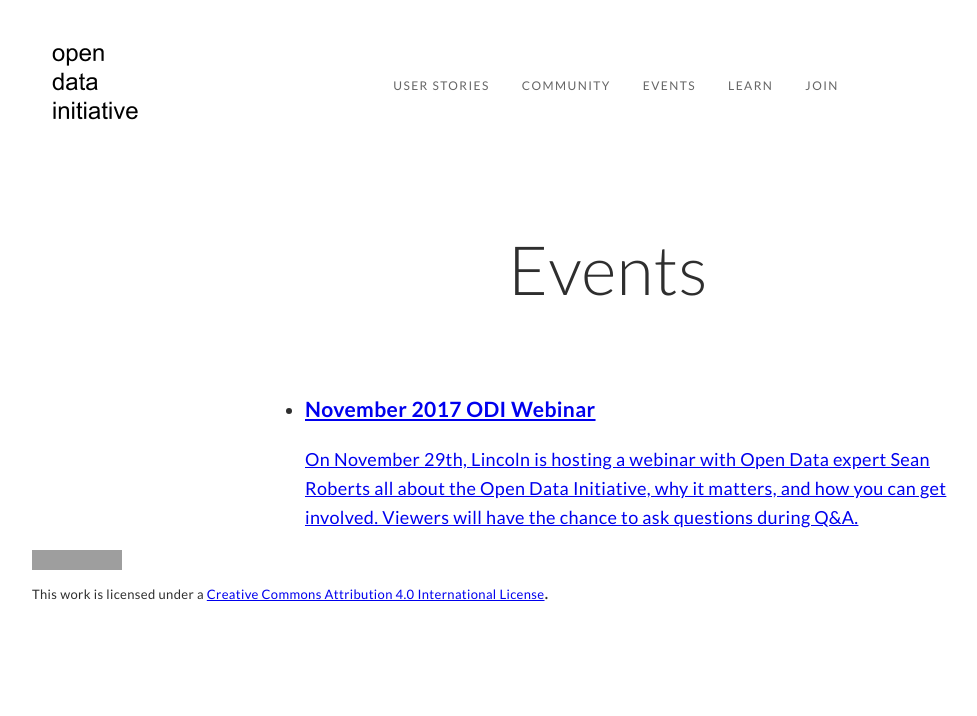
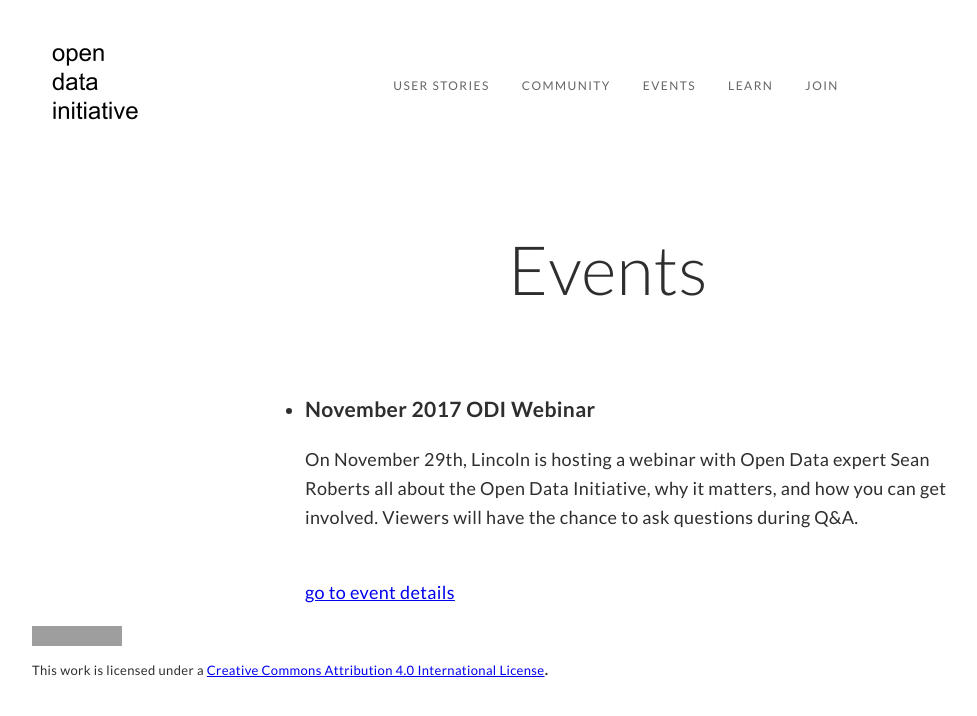
Before and after one commit to opendatainitiative/opendatainitiative.github.io, a Jekyll site: the page built from events.md, in a window 1280 px wide. Shown: the top 716 px of the page, without its empty margins (32-1009 px from the left). Built offline with Jekyll 4.4.1, drawn with Linux system fonts in a browser that asks for light colours; grey boxes are pictures that could not be loaded.

Commit message:
fix ugly post.excerpt in events.md

```diff
--- a/events.md
+++ b/events.md
@@ -9,7 +9,8 @@ title: Events
 <ul>
     {% for post in site.categories.events %}
           <li>
-                <a href="{{ site.baseurl }}{{ post.url }}">{{ post.excerpt }}</a>
+                {{ post.excerpt }}<br>
+                <a href="{{ site.baseurl }}{{ post.url }}">go to event details</a>
           </li>
     {% endfor %}
 </ul>
```
